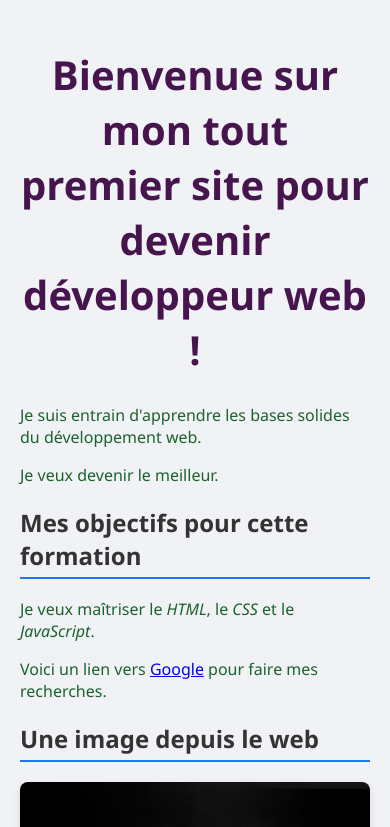
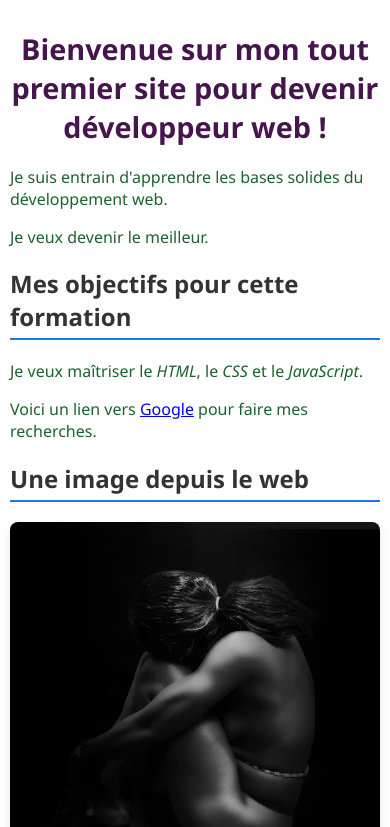
Before and after one commit to boehmbelingregory-design/mon-premier-site, a website: page index.html in a window 390 px wide. Shown: the top 827 px of the page. Drawn offline with Linux system fonts and the light colour scheme.

Commit message:
Ajout de @media dans le css

```diff
--- a/style.css
+++ b/style.css
@@ -44,3 +44,15 @@ img {
     color: #e74c3c; /* Un joli rouge */
     font-style: italic; /* Mettre le texte en italique */
 }
+
+/* Si l'écran fait MAXIMUM 600px de large(taille d'un smartphone) */
+@media (max-width: 600px) {
+    body {
+        background-color: #ffffff; /* Le fond devient tout blanc sur mobile */
+        padding: 10px; /* On reduit les espaces */
+    }
+
+    h1 {
+        font-size: 1.8rem; /* On rétrécit le titre pour qu'il rentre sur l'écran */
+    }
+}
```
